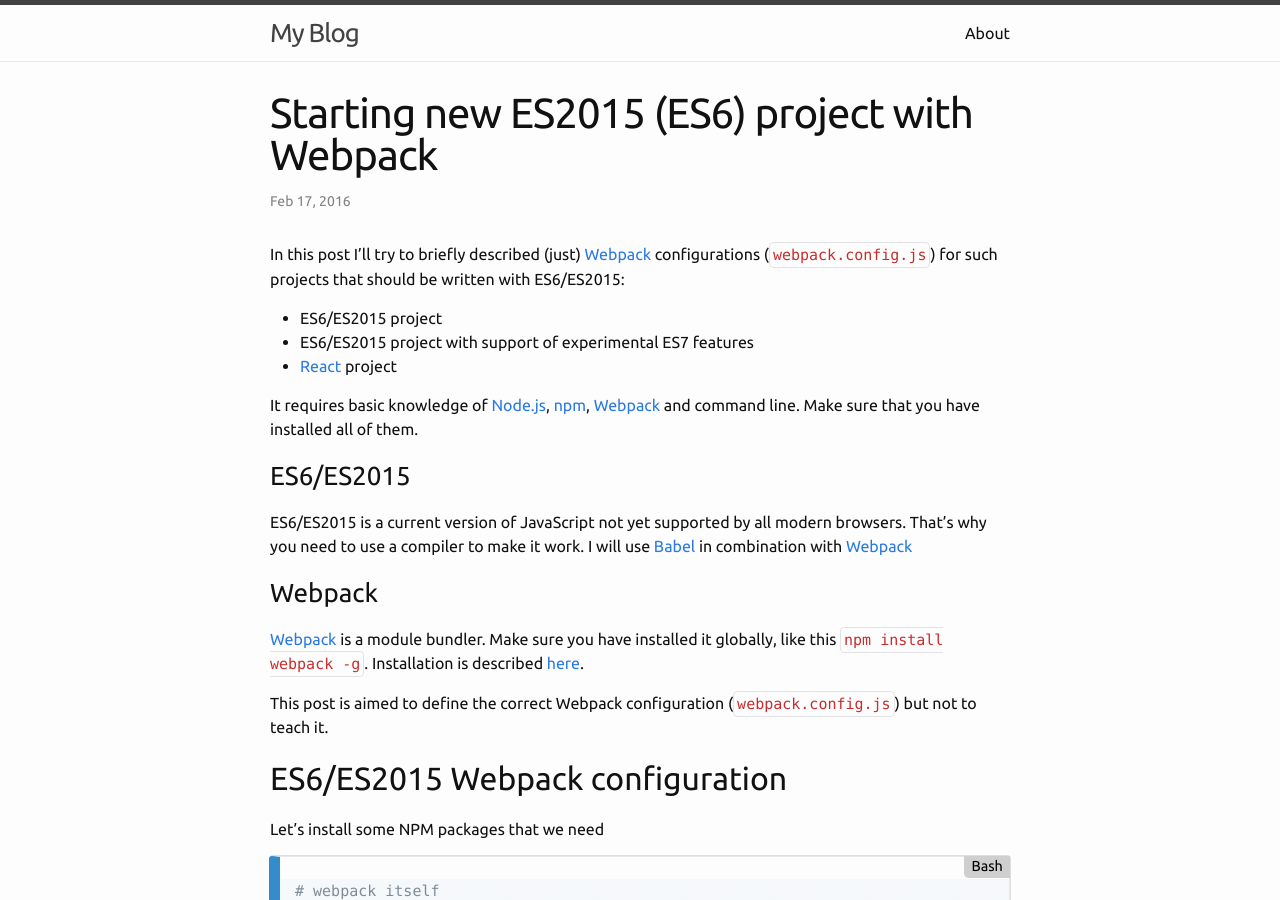
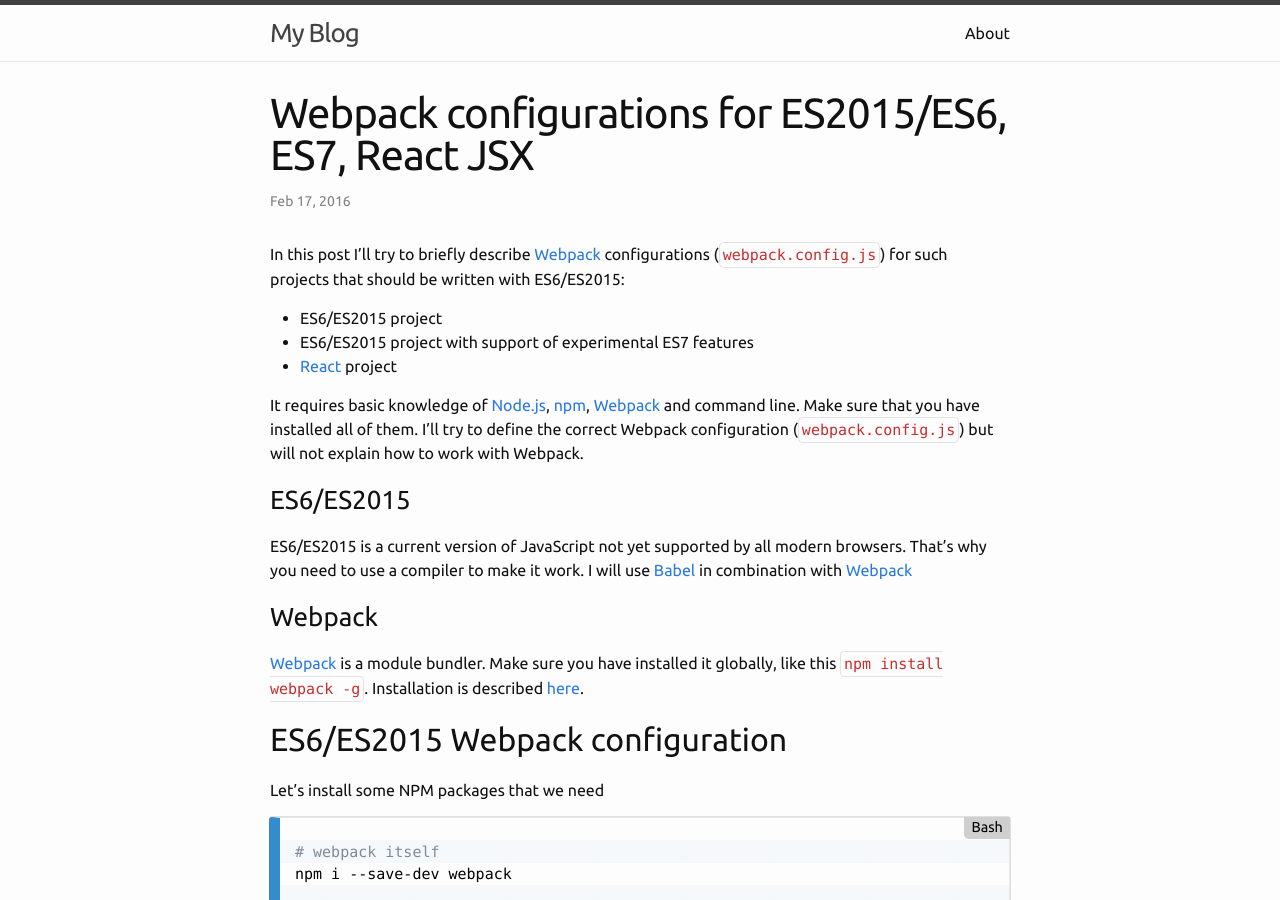
Before and after one commit to matiishyn/matiishyn.github.io, a Jekyll site: the page built from _posts/2016-02-17-webpack-es6.markdown, in a window 1280 px wide and 900 px high. Built offline with Jekyll 4.4.1, drawn with Linux system fonts in a browser that asks for light colours.

Commit message:
about page fix

```diff
--- a/_posts/2016-02-17-webpack-es6.markdown
+++ b/_posts/2016-02-17-webpack-es6.markdown
@@ -1,11 +1,11 @@
 ---
 layout: post
-title:  "Starting new ES2015 (ES6) project with Webpack"
+title:  "Webpack configurations for ES2015/ES6, ES7, React JSX"
 date:   2016-02-17 13:03:48 +0100
 categories: programming es6 webpack javascript
 ---
 
-In this post I'll try to briefly described (just) [Webpack] configurations (`webpack.config.js`) for such projects
+In this post I'll try to briefly describe [Webpack] configurations (`webpack.config.js`) for such projects
 that should be written with ES6/ES2015:
 
 * ES6/ES2015 project
@@ -13,6 +13,8 @@
 * [React] project
 
 It requires basic knowledge of [Node.js], [npm], [Webpack] and command line. Make sure that you have installed all of them.
+I'll try to define the correct Webpack configuration (`webpack.config.js`) but will not explain how to work with Webpack.
+
 
 ### ES6/ES2015
 ES6/ES2015 is a current version of JavaScript not yet supported by all modern browsers.
@@ -22,7 +24,6 @@
 [Webpack] is a module bundler. Make sure you have installed it globally, like this `npm install webpack -g`.
 Installation is described [here](http://webpack.github.io/docs/installation.html).
 
-This post is aimed to define the correct Webpack configuration (`webpack.config.js`) but not to teach it.
 
 ## ES6/ES2015 Webpack configuration
 
--- /dev/null
+++ b/google4754f5393c8c00a0.html
@@ -0,0 +1 @@
+google-site-verification: google4754f5393c8c00a0.html
```
